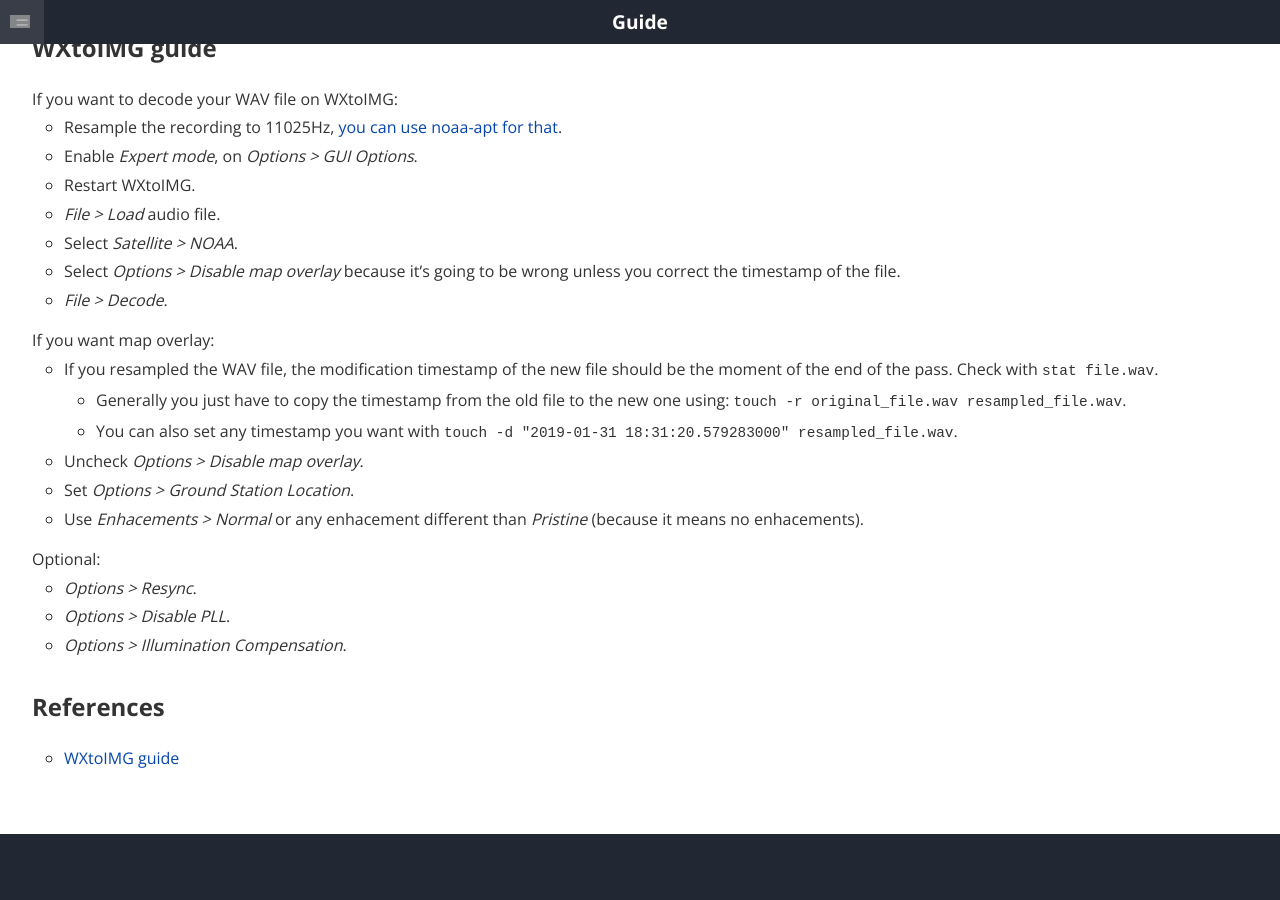
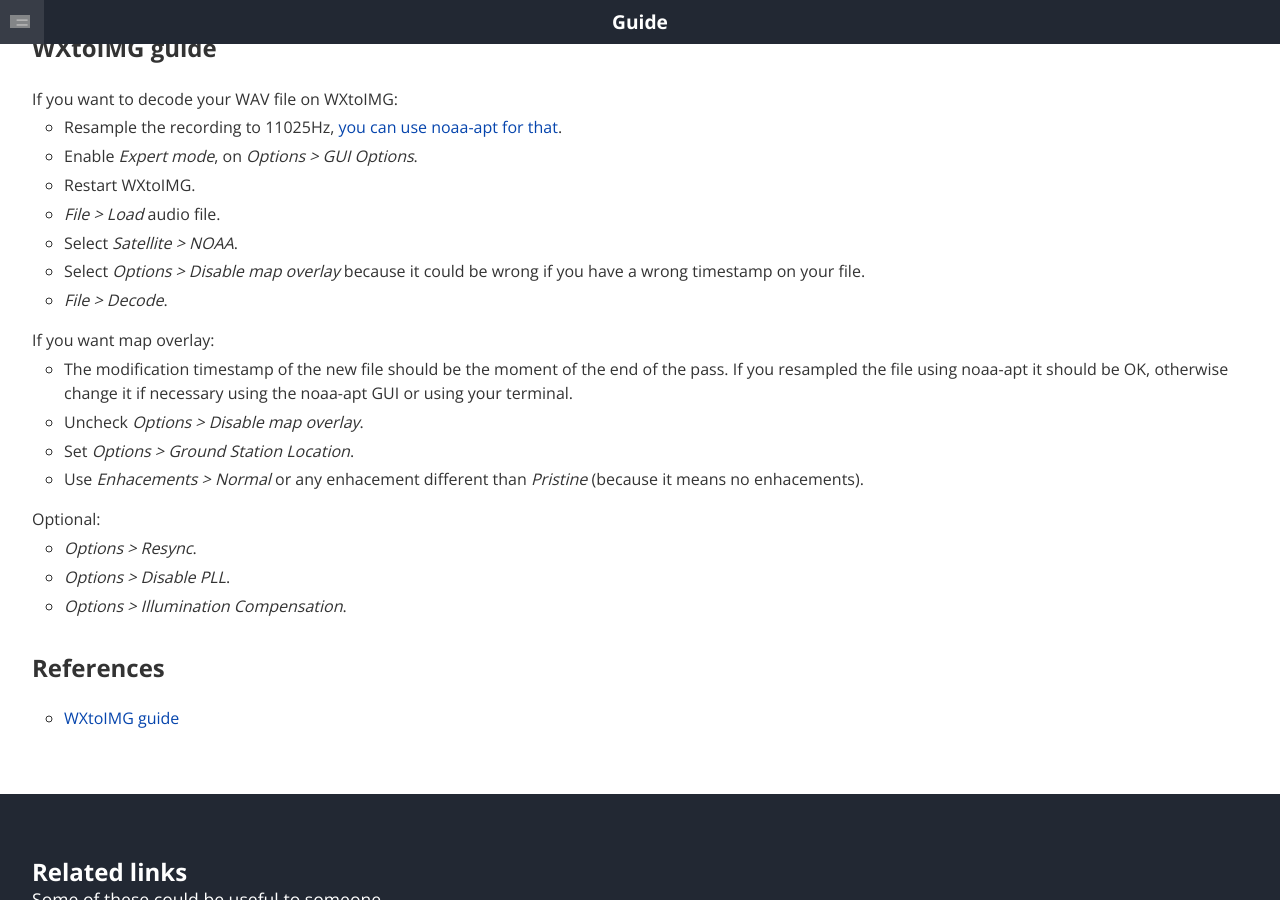
Before and after one commit to martinber/noaa-apt, a Jekyll site: the page built from docs/guide.md, in a window 1280 px wide and 900 px high, scrolled down 3285 px. Built offline with Jekyll 4.4.1, drawn with Linux system fonts in a browser that asks for light colours.

```diff
--- a/Cargo.toml
+++ b/Cargo.toml
@@ -1,6 +1,6 @@
 [package]
 name = "noaa-apt"
-version = "1.0.1-dev"
+version = "1.1.0"
 authors = ["Martin Bernardi <martinber.710@gmail.com>"]
 build = "src/build.rs"
 
--- a/docs/guide.md
+++ b/docs/guide.md
@@ -154,21 +154,17 @@ If you want to decode your WAV file on WXtoIMG:
 
 - Select _Satellite > NOAA_.
 
-- Select _Options > Disable map overlay_ because it's going to be wrong unless
-    you correct the timestamp of the file.
+- Select _Options > Disable map overlay_ because it could be wrong if you have a
+    wrong timestamp on your file.
 
 - _File > Decode_.
 
 If you want map overlay:
 
-- If you resampled the WAV file, the modification timestamp of the new file
-    should be the moment of the end of the pass. Check with `stat file.wav`.
-
-    - Generally you just have to copy the timestamp from the old file to the new
-        one using: `touch -r original_file.wav resampled_file.wav`.
-
-    - You can also set any timestamp you want with
-       `touch -d "2019-01-31 18:31:20.579283000" resampled_file.wav`.
+- The modification timestamp of the new file should be the moment of the end of
+    the pass. If you resampled the file using noaa-apt it should be OK,
+    otherwise change it if necessary using the noaa-apt GUI or using your
+    terminal.
 
 - Uncheck _Options > Disable map overlay_.
 
```
Also changed, not shown: docs/development.md (+2 -3 lines), docs/download.md (+6 -6 lines), docs/index.html (+41 -20 lines), docs/usage.md (+19 -0 lines), 4 other files.
